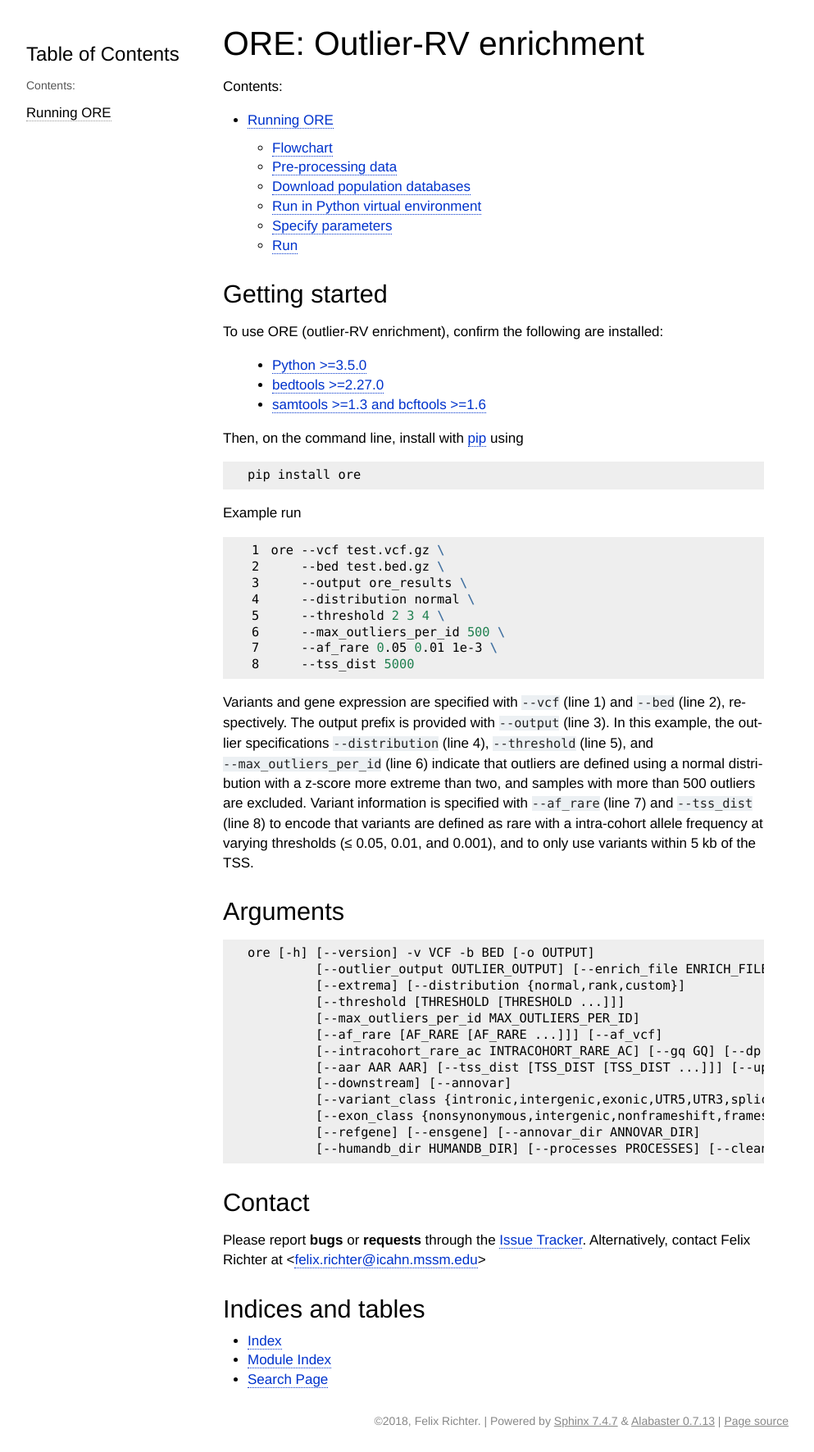
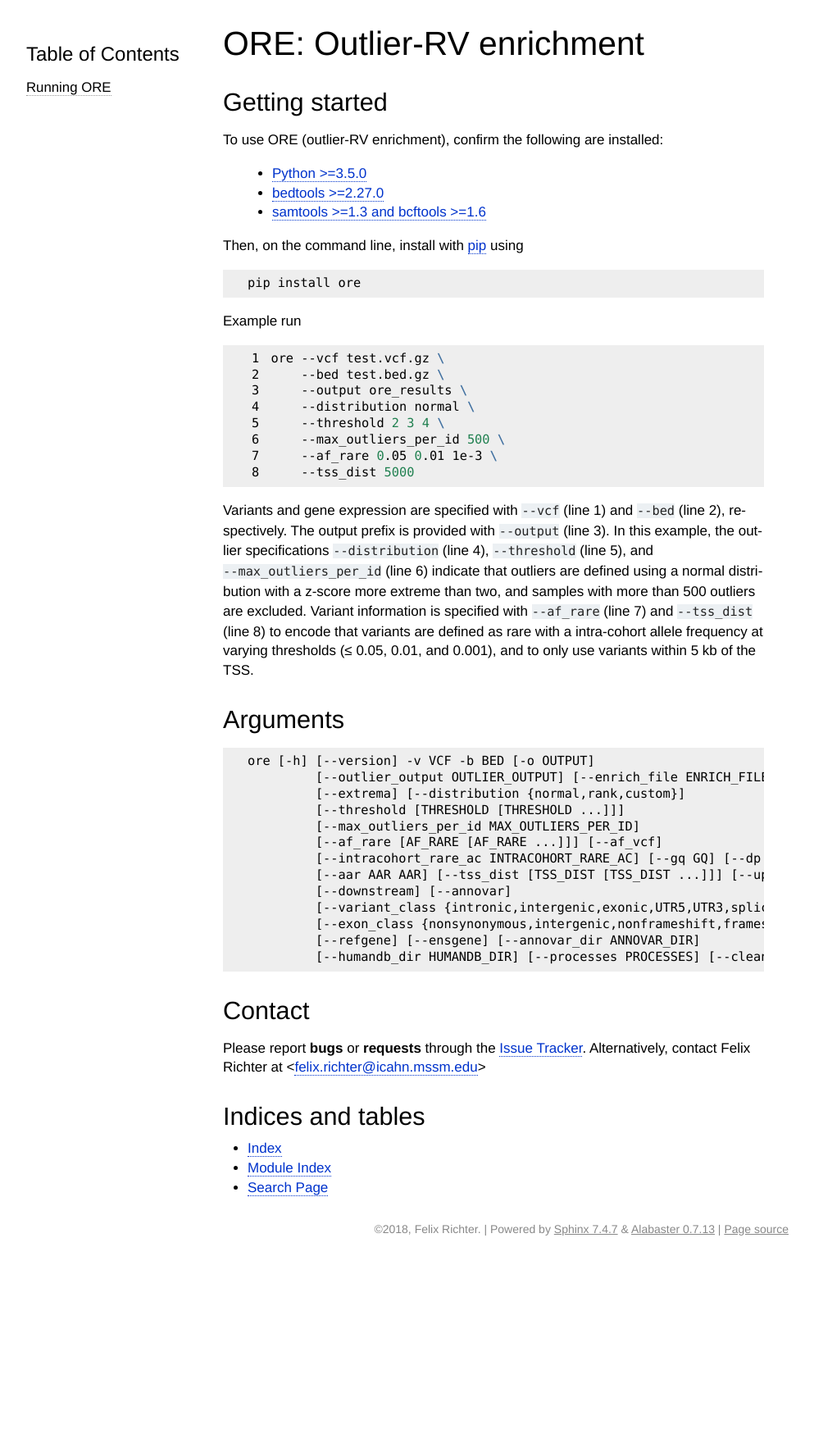
Before and after one commit to frichter/ore, a Sphinx documentation site: the page built from docs/index.rst, in a window 1280 px wide. Shown: the whole page at 82% size, without its empty margins (148-1141 px from the left). Built offline with Sphinx 7.4.7, drawn with Linux system fonts in a browser that asks for light colours; pages that are not in the unit, such as notebooks, are missing from menus; after the commit the page ends 1537 px from its top, so only the background shows below that.

Commit message:
updated docs

```diff
--- a/docs/index.rst
+++ b/docs/index.rst
@@ -10,14 +10,11 @@
 
 .. toctree::
    :maxdepth: 2
-   :caption: Contents:
+   :hidden:
 
    index
    run_ore
 
-
-.. index
-.. run_ore
 
 
 
--- a/docs/run_ore.rst
+++ b/docs/run_ore.rst
@@ -5,7 +5,7 @@
 
 ..
 
-Flowchart
+Overview
 ~~~~~~~~~
 
 .. image:: _static/ore_flowchart.png
@@ -32,7 +32,7 @@
     tabix -p bed test.bed.gz
 
 
-Normalize_ the VCF using :code:`bcftools norm`_. Standardize every allele into its most parsimonious and left aligned form (so that appropriate allele frequencies can be obtained from population databases)
+Normalize_ the VCF using `bcftools norm`_. Standardize every allele into its most parsimonious and left aligned form (so that appropriate allele frequencies can be obtained from population databases)
 
 .. code-block:: bash
 
```
